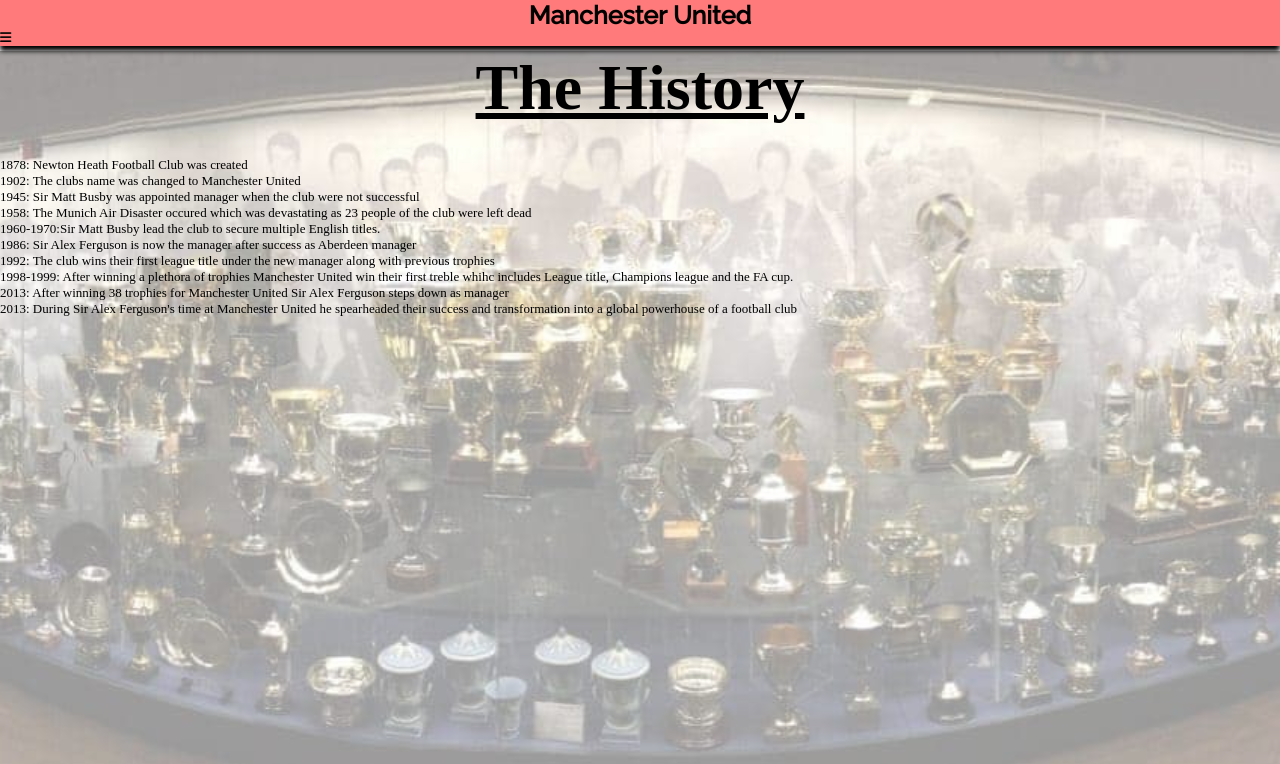
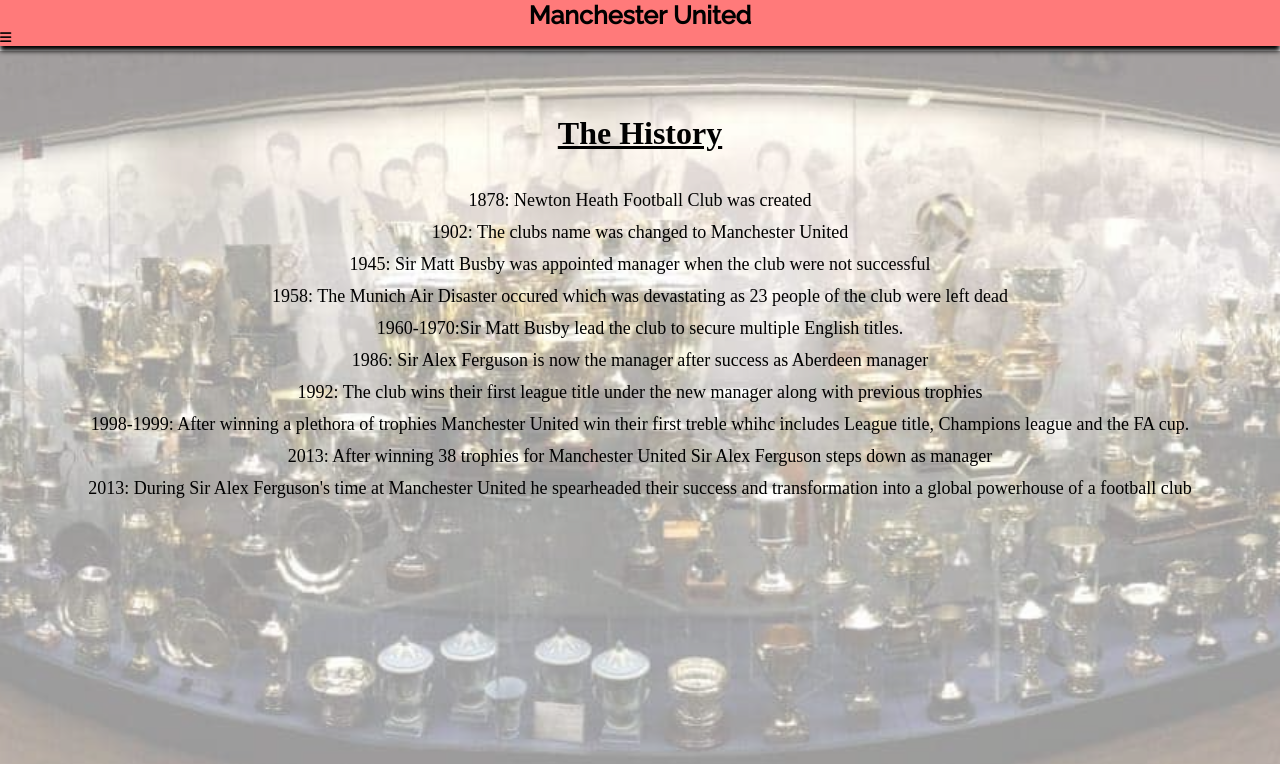
Before and after one commit to oscarbutler/Man-Utd, a plain HTML site: page history.html in a window 1280 px wide. Shown: the top 764 px of the page. Drawn offline with Linux system fonts and the light colour scheme.

Commit message:
Add padding and font size to h2

```diff
--- a/assets/css/style.css
+++ b/assets/css/style.css
@@ -214,12 +214,13 @@
 }
 
 #history-text>h2 {
-    font-size: 5vw;
+    font-size: 2rem;
     text-align: center;
     text-decoration: underline;
+    padding-top: 8vh;
 }
 
-#history-text>h3 {
+#history-text>p {
     font-size: large;
     text-align: center;
     list-style-type: decimal;
```
